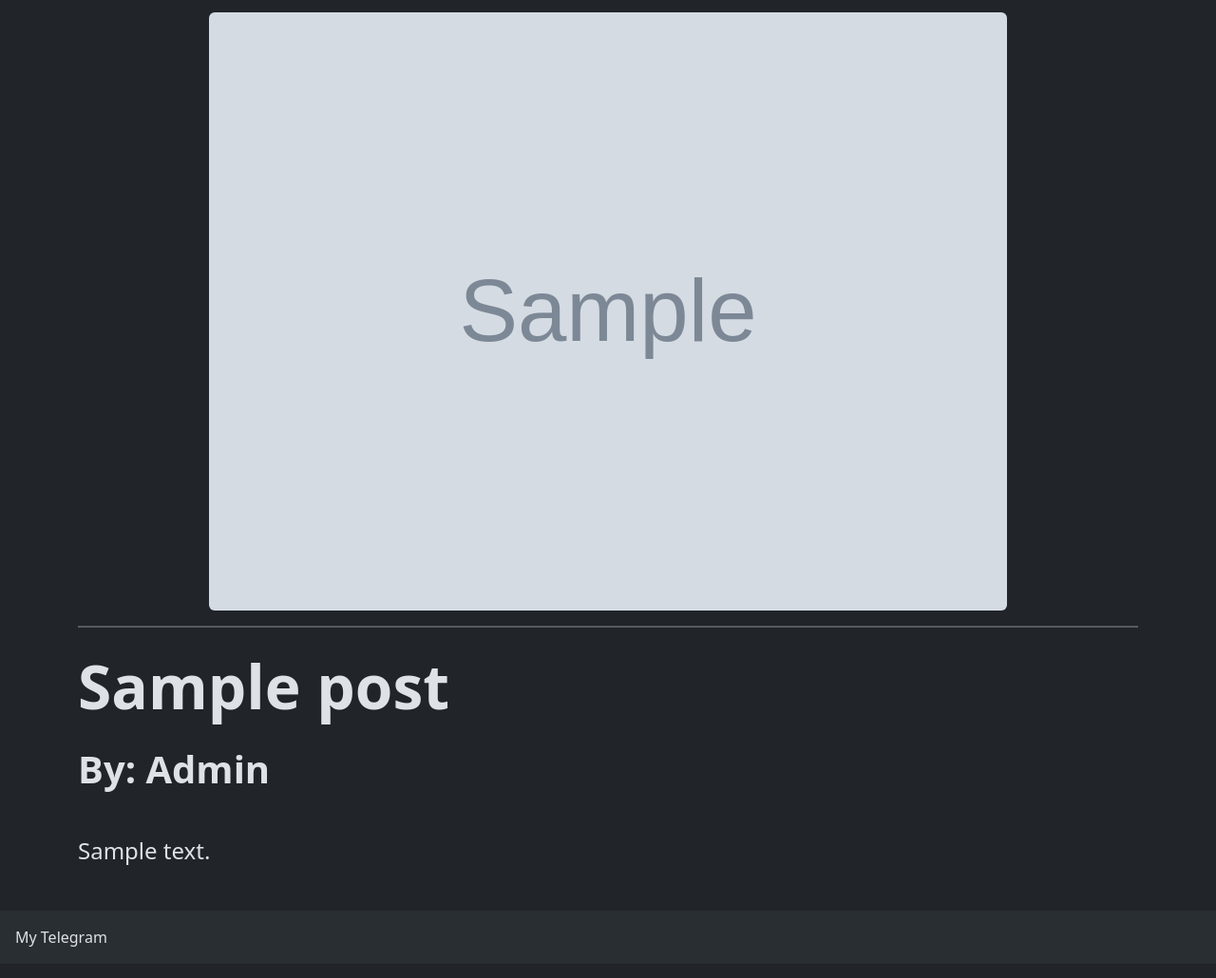
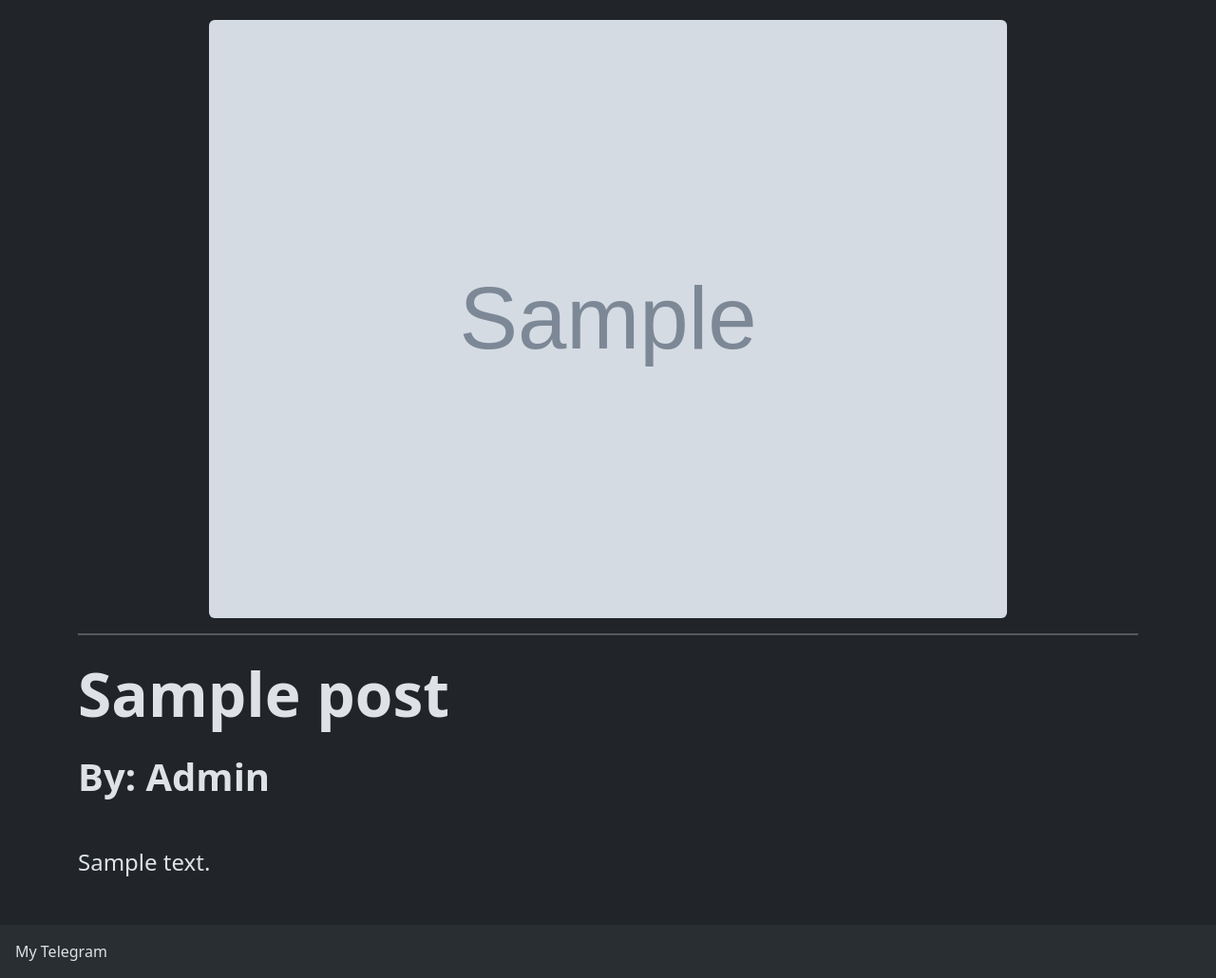
Before and after one commit to alter703/slashblog, a Django app: page /blog/1 in a window 1280 px wide. Shown: the part 75-1105 px from the top of the page at 95% size. Before the commit the page ends 1072 px from the top, so only its background shows below. Run offline with Django 5.2, Linux system fonts and the light colour scheme; tables that the repository leaves empty hold one stand-in row (values such as "Sample post"); grey boxes marked "Sample" are stand-in pictures.

Commit message:
Update details and index in blog app

```diff
--- a/apps/blog/templates/blog/detail.html
+++ b/apps/blog/templates/blog/detail.html
@@ -9,11 +9,11 @@
     https://upload.wikimedia.org/wikipedia/ru/thumb/6/61/Rickrolling.gif/200px-Rickrolling.gif
     {% else %}
     {{ post.image.url }}
-    {% endif %}" class="img-responsive rounded mx-auto d-block my-2" alt="Responsive image" style="width: 840px;">
+    {% endif %}" class="img-responsive rounded mx-auto d-block my-3" alt="Responsive image" style="width: 840px;">
     <hr class="border border-light">
     <p class="display-3 fw-bolder my-4">{{ post.title }}</p>
     <p class="display-6 fw-semibold my-4">By: Admin</p>
-    <p class="h4 fw-light my-5">{{ post.content }}</p>
+    <p class="h4 fw-light my-5 lh-base">{{ post.content }}</p>
 </div>
 
 
--- a/apps/blog/templates/blog/index.html
+++ b/apps/blog/templates/blog/index.html
@@ -55,7 +55,7 @@
                     <form action="{% url 'blog:create' %}" method="POST" enctype="multipart/form-data">
                         <!--головна форма для створення постів-->
                         {% csrf_token %}
-                        {{ created_form }}
+                        {{ created_form.as_p }}
                         <button class="btn btn-warning m-2 px-5 py-2">Publish</button>
                     </form>
                 </div>
```
